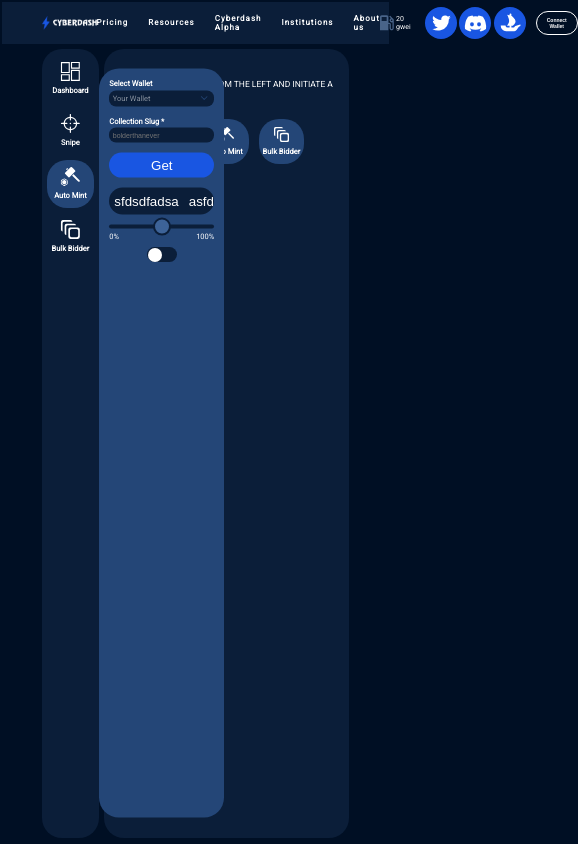
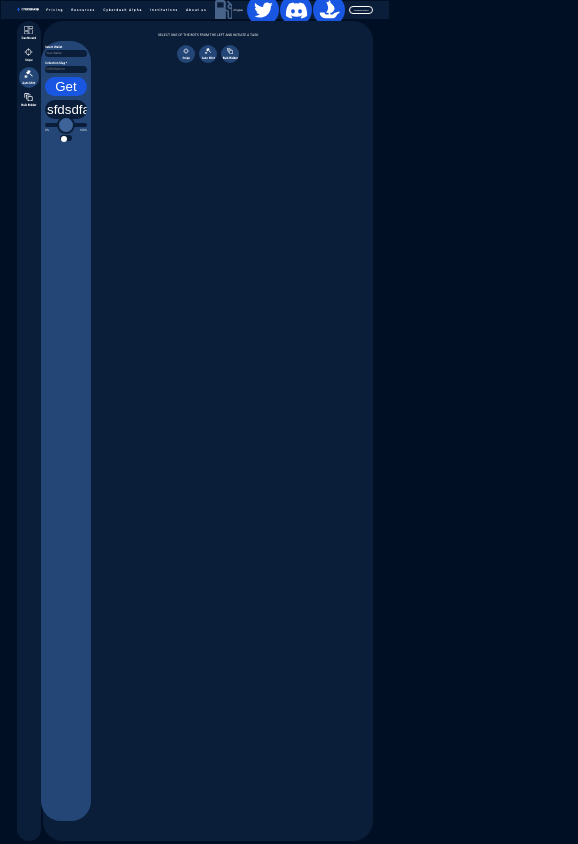
Before and after one commit to FortuneWebWorks/Cyber-React-Sass, a React (Create React App) app: page / in a window 390 px wide. Shown: the whole page, 578 px wide, since content can reach past the window. Built offline with nearby package versions, Linux system fonts and the light colour scheme.

Commit message:
:hammer: font sizes on different media queries changed so the website doesn't break on different sizes

```diff
--- a/src/styles/index.scss
+++ b/src/styles/index.scss
@@ -24,21 +24,28 @@ html {
   }
 
   @media (max-width: 1235px) {
-    font-size: 7px;
+    font-size: 8px;
   }
 
   @media (max-width: 1050px) {
     font-size: 7px;
   }
 
-  @media (max-width: 1050px) {
+  @media (max-width: 900px) {
     font-size: 6px;
   }
 
-  @media (max-width: 1050px) {
-    font-size: 5px;
+  @media (max-width: 800px) {
+    font-size: 4px;
   }
 
+  @media (max-width: 600px) {
+    font-size: 3px;
+  }
+
+  @media (max-width: 500px) {
+    font-size: 2px;
+  }
 }
 
 #root {
```
